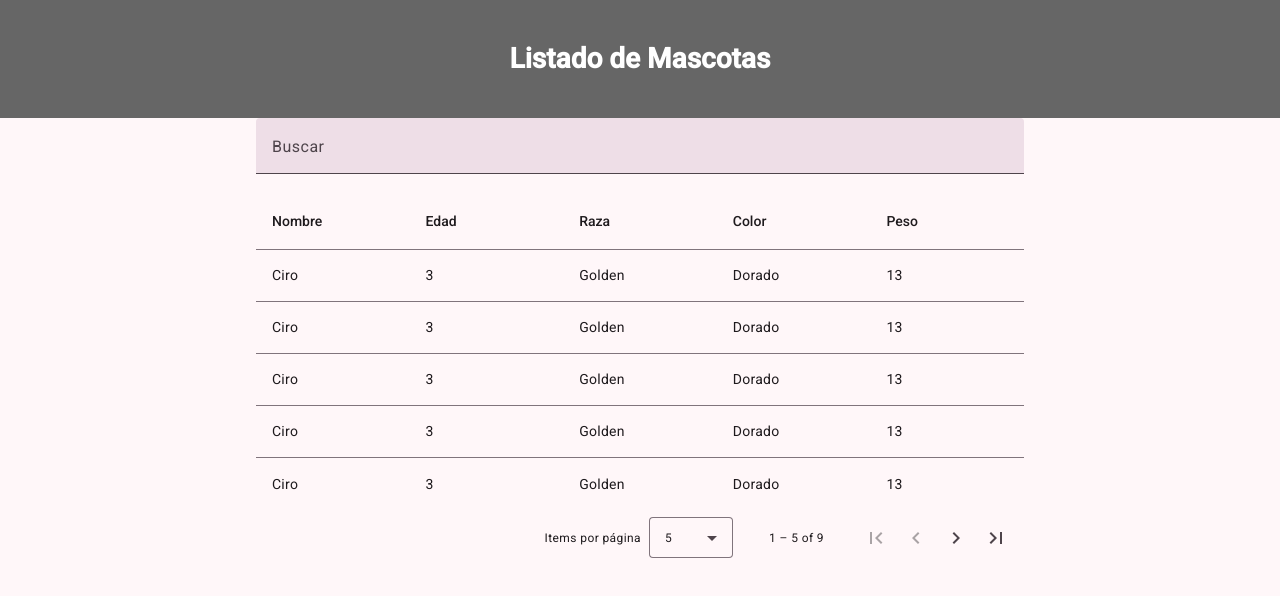
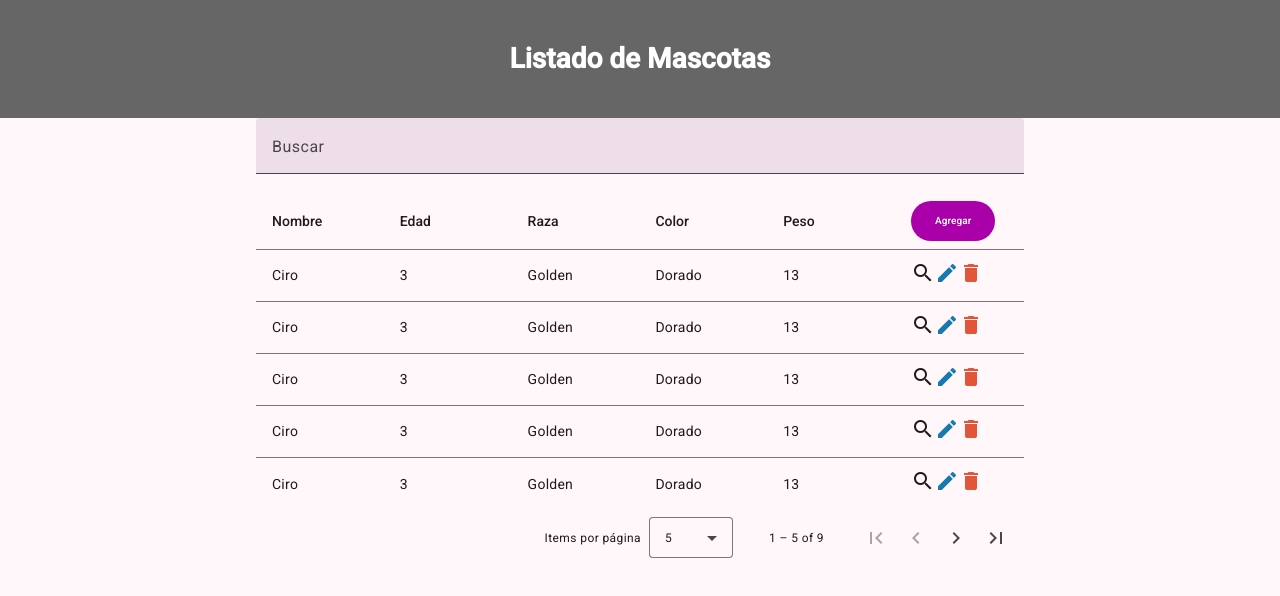
Before and after one commit to EnriqueIsra/Angular-ASP.NET-Core, an Angular app: page / in a window 1280 px wide. Shown: the top 596 px of the page. Built offline with nearby package versions, Linux system fonts and the light colour scheme.

Commit message:
Iconos y modulo Shared

```diff
--- a/src/app/components/listado-mascotas/listado-mascotas.css
+++ b/src/app/components/listado-mascotas/listado-mascotas.css
@@ -20,3 +20,19 @@
   font-size: 14px;
   width: 100%;
 }
+
+.delete {
+    cursor: pointer;
+    color: #E15639
+}
+.edit {
+    cursor: pointer;
+    color: #1878B0;
+}
+.ver {
+    cursor: pointer;
+}
+.agregar {
+    font-size: 10px;
+    line-height: 28px;
+}
--- a/src/app/components/listado-mascotas/listado-mascotas.html
+++ b/src/app/components/listado-mascotas/listado-mascotas.html
@@ -34,6 +34,17 @@
             <td mat-cell *matCellDef="let element"> {{element.peso}} </td>
         </ng-container>
 
+        <ng-container matColumnDef="acciones">
+            <th mat-header-cell *matHeaderCellDef>
+                <button class="agregar" matButton="filled">Agregar</button>
+            </th>
+            <td mat-cell *matCellDef="let element">
+                <mat-icon matTooltip="Ver" class="ver" fontIcon="search"></mat-icon>
+                <mat-icon matTooltip="Editar" class="edit" fontIcon="edit"></mat-icon>
+                <mat-icon matTooltip="Borrar" class="delete" fontIcon="delete"></mat-icon>
+            </td>
+        </ng-container>
+
         <tr mat-header-row *matHeaderRowDef="displayedColumns"></tr>
         <tr mat-row *matRowDef="let row; columns: displayedColumns;"></tr>
     </table>
--- a/src/app/components/listado-mascotas/listado-mascotas.ts
+++ b/src/app/components/listado-mascotas/listado-mascotas.ts
@@ -6,6 +6,9 @@
 import { MatSort, MatSortModule } from '@angular/material/sort';
 import { MatFormFieldModule } from '@angular/material/form-field';
 import { MatInputModule } from '@angular/material/input';
+import { MatIconModule } from '@angular/material/icon';
+import { MatTooltipModule } from '@angular/material/tooltip';
+import { MatButtonModule } from '@angular/material/button';
 
 
 const listMascotas: Mascota[] = [
@@ -30,12 +33,15 @@
     MatSortModule,
     CommonModule,
     MatFormFieldModule,
-    MatInputModule],
+    MatInputModule,
+    MatIconModule,
+    MatTooltipModule,
+    MatButtonModule],
   templateUrl: './listado-mascotas.html',
   styleUrls: ['./listado-mascotas.css'],
 })
 export class ListadoMascotas implements AfterViewInit {
-  displayedColumns: string[] = ['nombre', 'edad', 'raza', 'color', 'peso'];
+  displayedColumns: string[] = ['nombre', 'edad', 'raza', 'color', 'peso', "acciones"];
   dataSource = new MatTableDataSource<Mascota>(listMascotas);
 
   @ViewChild(MatPaginator) paginator!: MatPaginator;
```
